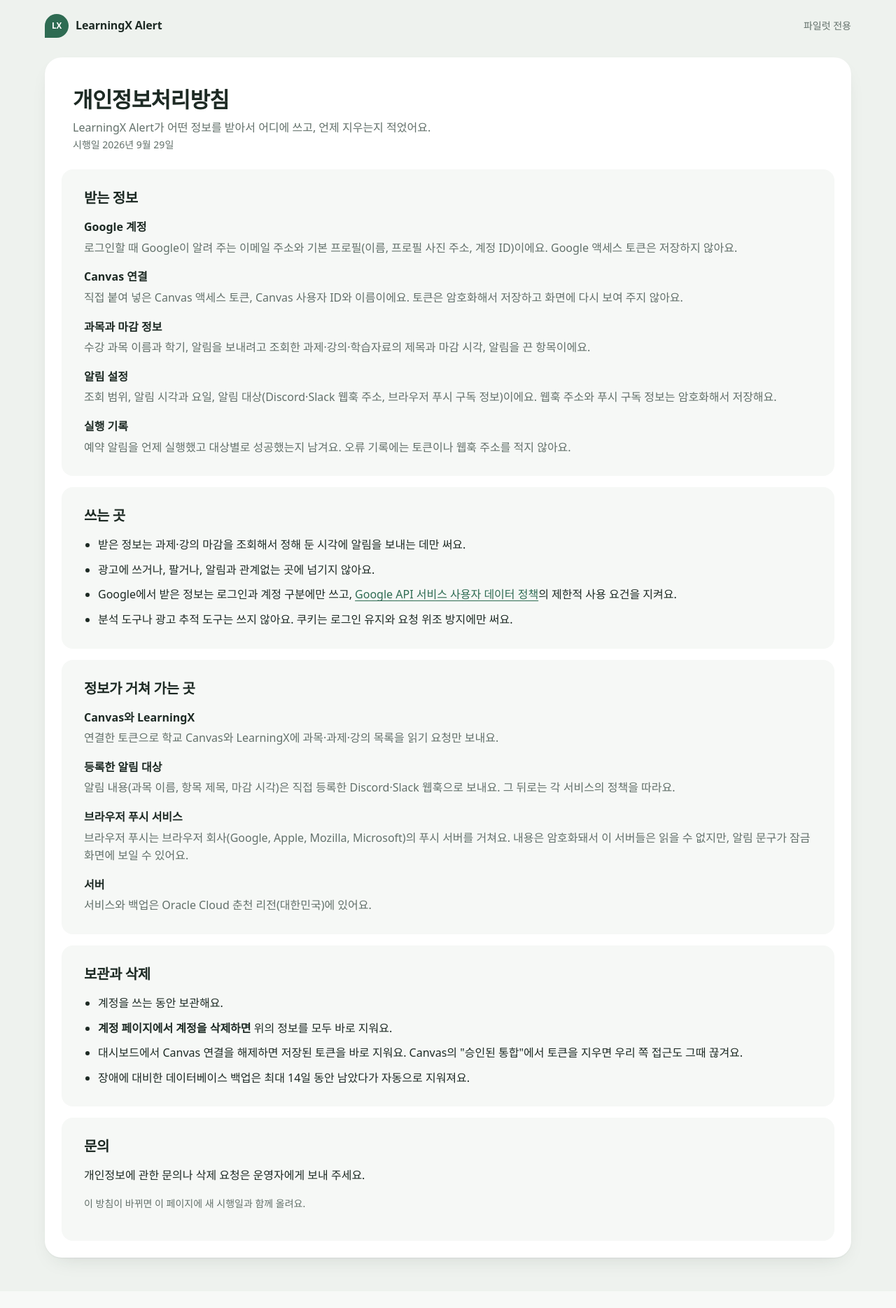
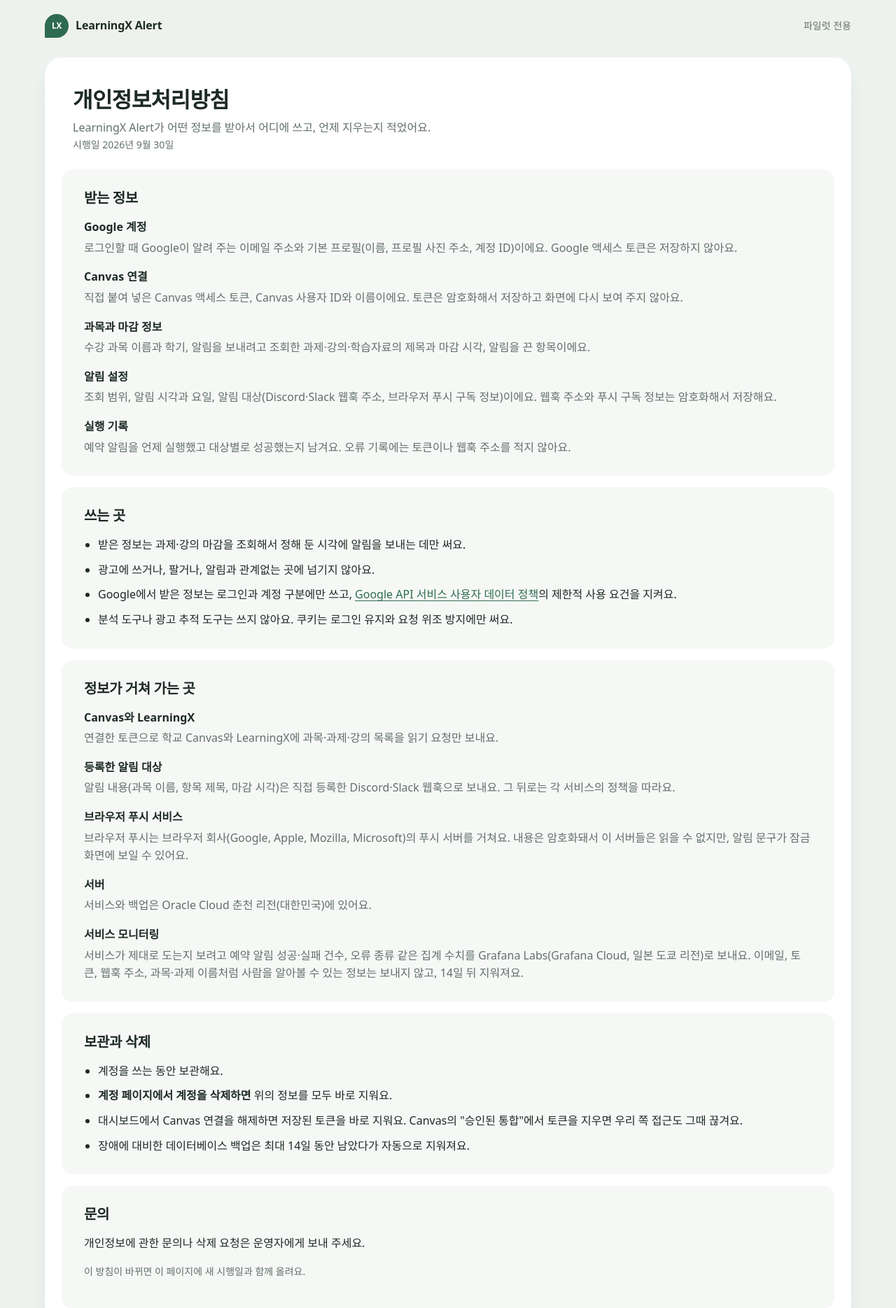
Before and after one commit to hjkim24/learningx-alert-web, a Django app: page /privacy/ in a window 1280 px wide. Shown: the top 1869 px of the page at 70% size. Before the commit the page ends 1814 px from the top, so only its background shows below. Run offline with Django 5.2, Linux system fonts and the light colour scheme.

Commit message:
docs(privacy): list Grafana Cloud (Tokyo) for aggregate service metrics

```diff
--- a/templates/legal/privacy.html
+++ b/templates/legal/privacy.html
@@ -7,7 +7,7 @@
     <div>
       <h1>개인정보처리방침</h1>
       <p>LearningX Alert가 어떤 정보를 받아서 어디에 쓰고, 언제 지우는지 적었어요.</p>
-      <p class="fine-print">시행일 2026년 9월 29일</p>
+      <p class="fine-print">시행일 2026년 9월 30일</p>
     </div>
   </header>
 
@@ -48,6 +48,8 @@
       <dd>브라우저 푸시는 브라우저 회사(Google, Apple, Mozilla, Microsoft)의 푸시 서버를 거쳐요. 내용은 암호화돼서 이 서버들은 읽을 수 없지만, 알림 문구가 잠금 화면에 보일 수 있어요.</dd>
       <dt>서버</dt>
       <dd>서비스와 백업은 Oracle Cloud 춘천 리전(대한민국)에 있어요.</dd>
+      <dt>서비스 모니터링</dt>
+      <dd>서비스가 제대로 도는지 보려고 예약 알림 성공·실패 건수, 오류 종류 같은 집계 수치를 Grafana Labs(Grafana Cloud, 일본 도쿄 리전)로 보내요. 이메일, 토큰, 웹훅 주소, 과목·과제 이름처럼 사람을 알아볼 수 있는 정보는 보내지 않고, 14일 뒤 지워져요.</dd>
     </dl>
   </section>
 
```
